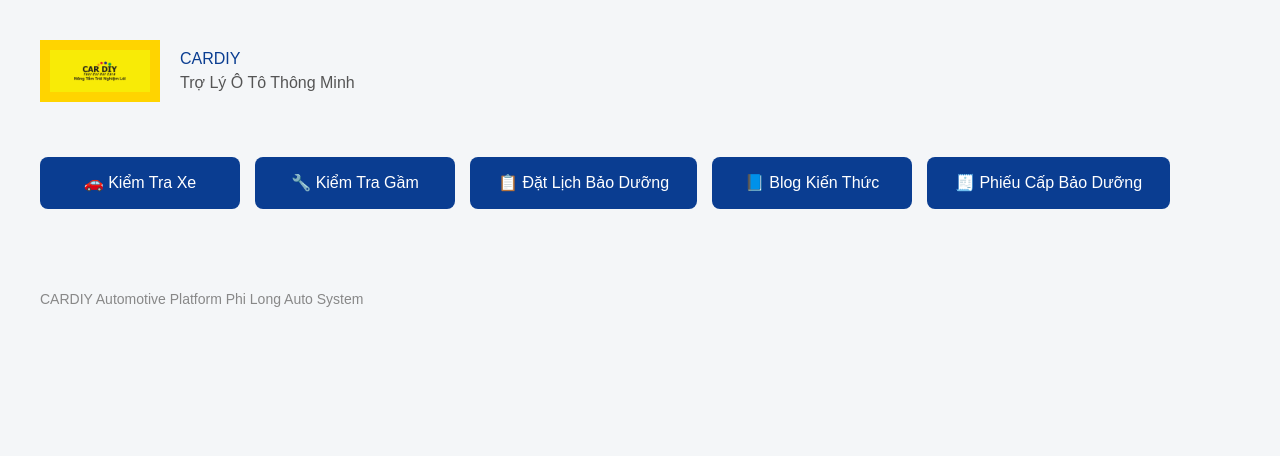
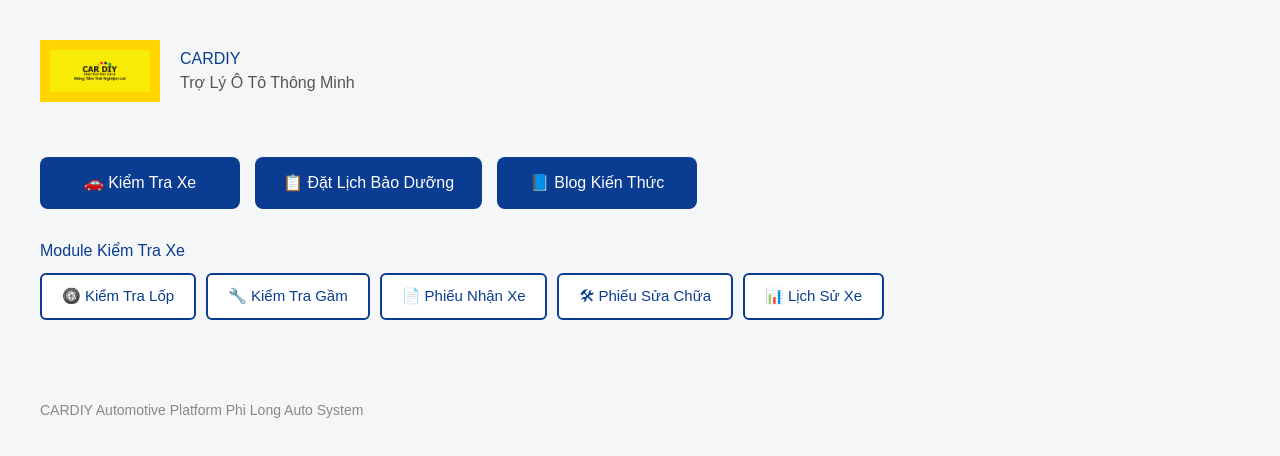
Before and after one commit to trolyoto/cardiy, a Next.js app: page / in a window 1280 px wide. Shown: the top 456 px of the page. Built offline with nearby package versions, Linux system fonts and the light colour scheme.

Commit message:
Refactor Home component and button styles

```diff
--- a/app/page.tsx
+++ b/app/page.tsx
@@ -1,4 +1,4 @@
-export default function Home() {
+export default function Home(){
 
 const btnStyle = {
 background:"#0a3d91",
@@ -13,7 +13,19 @@ const btnStyle = {
 minWidth:"200px"
 }
 
-return (
+const subBtn = {
+background:"#ffffff",
+color:"#0a3d91",
+padding:"10px 20px",
+borderRadius:"6px",
+border:"2px solid #0a3d91",
+fontSize:"15px",
+cursor:"pointer",
+marginRight:"10px",
+marginTop:"10px"
+}
+
+return(
 
 <div style={{
 fontFamily:"Arial",
@@ -60,23 +72,13 @@ Trợ Lý Ô Tô Thông Minh
 </div>
 
 
-{/* DASHBOARD BUTTONS */}
+{/* MENU CHÍNH */}
 
-<div style={{
-marginTop:"40px"
-}}>
+<div style={{marginTop:"40px"}}>
 
-<a href="#">
 <button style={btnStyle}>
 🚗 Kiểm Tra Xe
 </button>
-</a>
-
-<a href="#">
-<button style={btnStyle}>
-🔧 Kiểm Tra Gầm
-</button>
-</a>
 
 <a href="/phieu_cap_bao_duong.html">
 <button style={btnStyle}>
@@ -84,16 +86,39 @@ marginTop:"40px"
 </button>
 </a>
 
-<a href="#">
 <button style={btnStyle}>
 📘 Blog Kiến Thức
 </button>
+
+</div>
+
+
+{/* MODULE KIỂM TRA XE */}
+
+<div style={{marginTop:"30px"}}>
+
+<h3 style={{color:"#0a3d91"}}>
+Module Kiểm Tra Xe
+</h3>
+
+<a href="/kiemtra_lop.html">
+<button style={subBtn}>🛞 Kiểm Tra Lốp</button>
 </a>
 
-<a href="/phieu_cap_bao_duong.html">
-<button style={btnStyle}>
-🧾 Phiếu Cấp Bảo Dưỡng
-</button>
+<a href="/kiemtra_gam.html">
+<button style={subBtn}>🔧 Kiểm Tra Gầm</button>
+</a>
+
+<a href="/phieu_nhan_xe.html">
+<button style={subBtn}>📄 Phiếu Nhận Xe</button>
+</a>
+
+<a href="/phieu_sua_chua.html">
+<button style={subBtn}>🛠 Phiếu Sửa Chữa</button>
+</a>
+
+<a href="/lich_su_xe.html">
+<button style={subBtn}>📊 Lịch Sử Xe</button>
 </a>
 
 </div>
```
Lines whose indentation alone changed are shown as unchanged.
